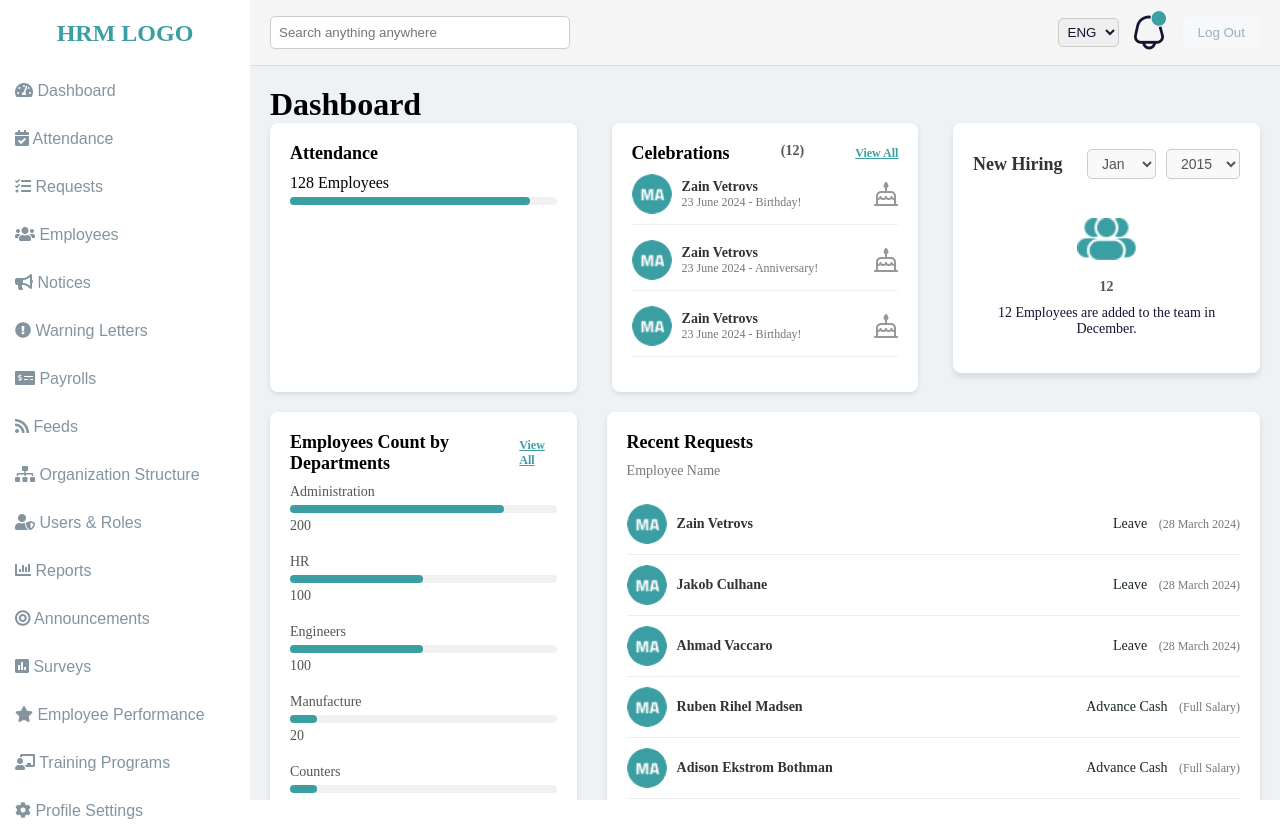
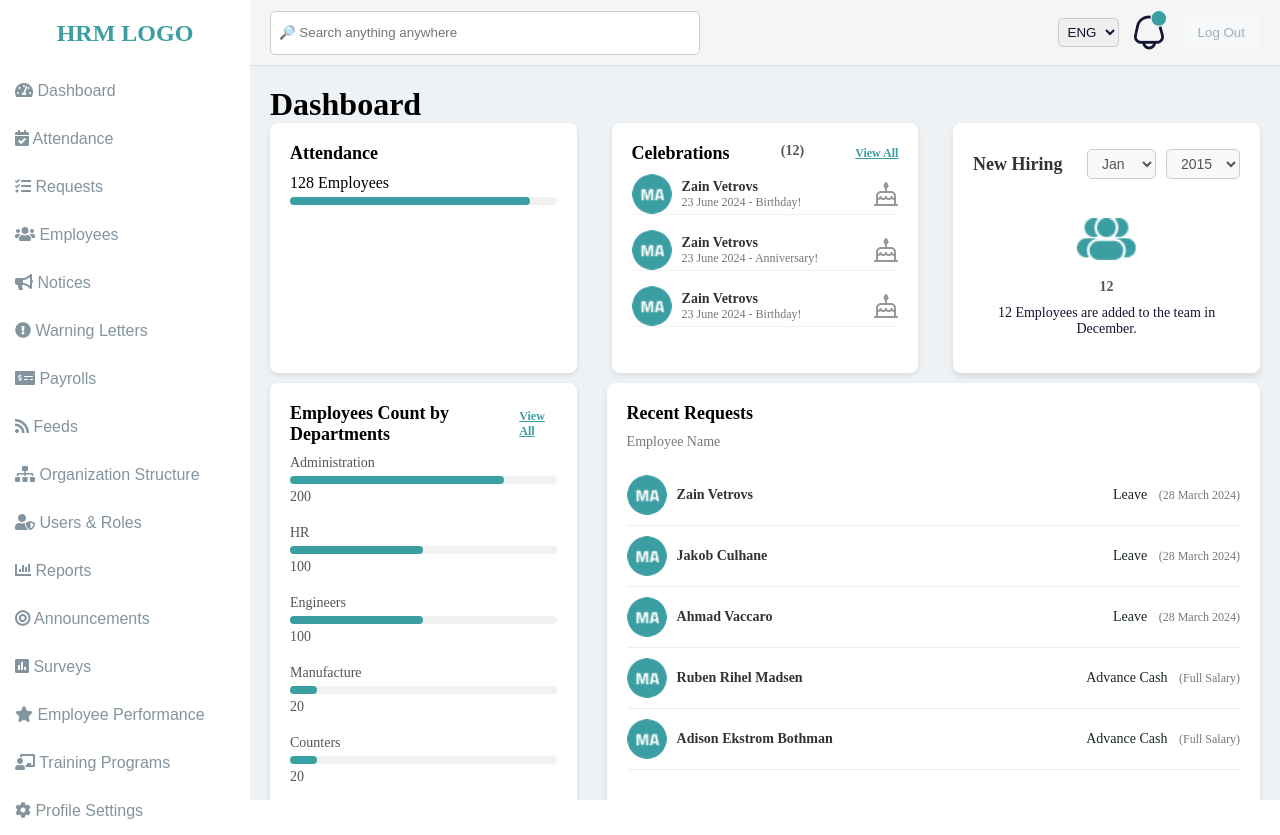
Before and after one commit to MuhammadZawar11681/HRM, a plain HTML site: page index.html in a window 1280 px wide. Drawn offline with Linux system fonts and the light colour scheme.

Commit message:
adjust layouts

```diff
--- a/index.html
+++ b/index.html
@@ -45,7 +45,7 @@
       <!-- Header -->
       <header class="header">
         <div class="search-bar">
-          <input type="text" placeholder="Search anything anywhere" />
+          <input type="text" placeholder="🔎 Search anything anywhere" />
         </div>
         <div class="header-right">
           <select class="language-selector">
--- a/styling/index.css
+++ b/styling/index.css
@@ -43,6 +43,7 @@
 
 .nav-menu button:hover {
   background-color: #3b9ea2;
+  color: white;
 }
 
 /* Main Layout */
@@ -64,7 +65,8 @@
 }
 
 .search-bar input {
-  width: 300px;
+  width: 430px;
+  height: 44px;
   padding: 8px;
   border: 1px solid #ccc;
   border-radius: 5px;
@@ -116,7 +118,7 @@
   display: flex;
   justify-content: space-between;
   gap: 20px;
-  margin-bottom: 20px;
+  margin-bottom: 10px;
 }
 
 /* Card styling */
@@ -174,7 +176,7 @@
   justify-content: space-between;
   align-items: center;
   margin-bottom: 15px;
-  padding-bottom: 10px;
+  padding: 0px;
   border-bottom: 1px solid #f1f1f1;
 }
 
```
